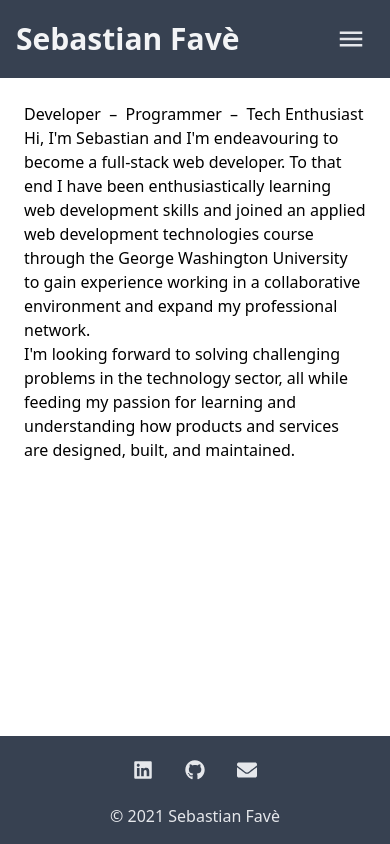
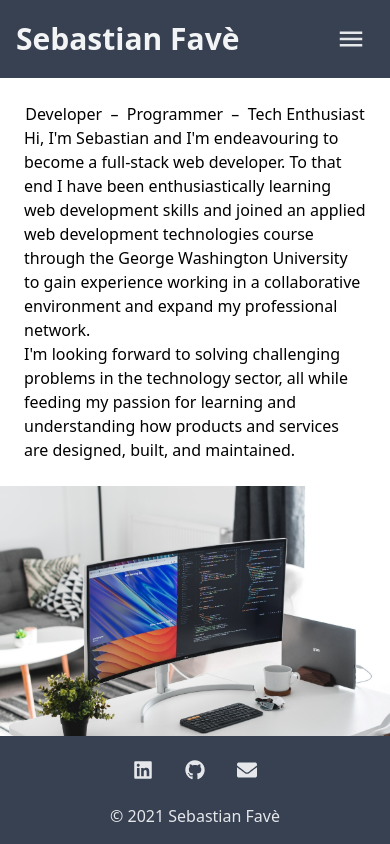
Before and after one commit to spfave/portfolio-react, a React (Create React App) app: page / in a window 390 px wide. Built offline with nearby package versions, Linux system fonts and the light colour scheme.

Commit message:
Define response about page small to medium screen

```diff
--- /dev/null
+++ b/src/components/pages/About.css
@@ -0,0 +1,3 @@
+.bg-landing {
+  min-height: 200px;
+}
--- a/src/components/pages/About.js
+++ b/src/components/pages/About.js
@@ -1,7 +1,10 @@
+import './About.css';
+
 export default function About() {
   return (
-    <section className='flex md:flex-row'>
-      <div className='md:self-center md:w-1/2 p-6'>
+    <section className='flex flex-col md:flex-row'>
+      {/* md:self-center */}
+      <div className='flex flex-col justify-center items-center md:w-1/2 p-6'>
         <h3 className=''>
           Developer <span>&nbsp;&ndash;&nbsp;</span> Programmer{' '}
           <span>&nbsp;&ndash;&nbsp;</span> Tech Enthusiast
@@ -20,7 +23,7 @@ export default function About() {
           how products and services are designed, built, and maintained.
         </p>
       </div>
-      <div className='bg-landing bg-cover bg-center bg-no-repeat md:w-1/2'></div>
+      <div className='bg-landing bg-cover bg-center bg-no-repeat h-full md:w-1/2'></div>
     </section>
   );
 }
```
